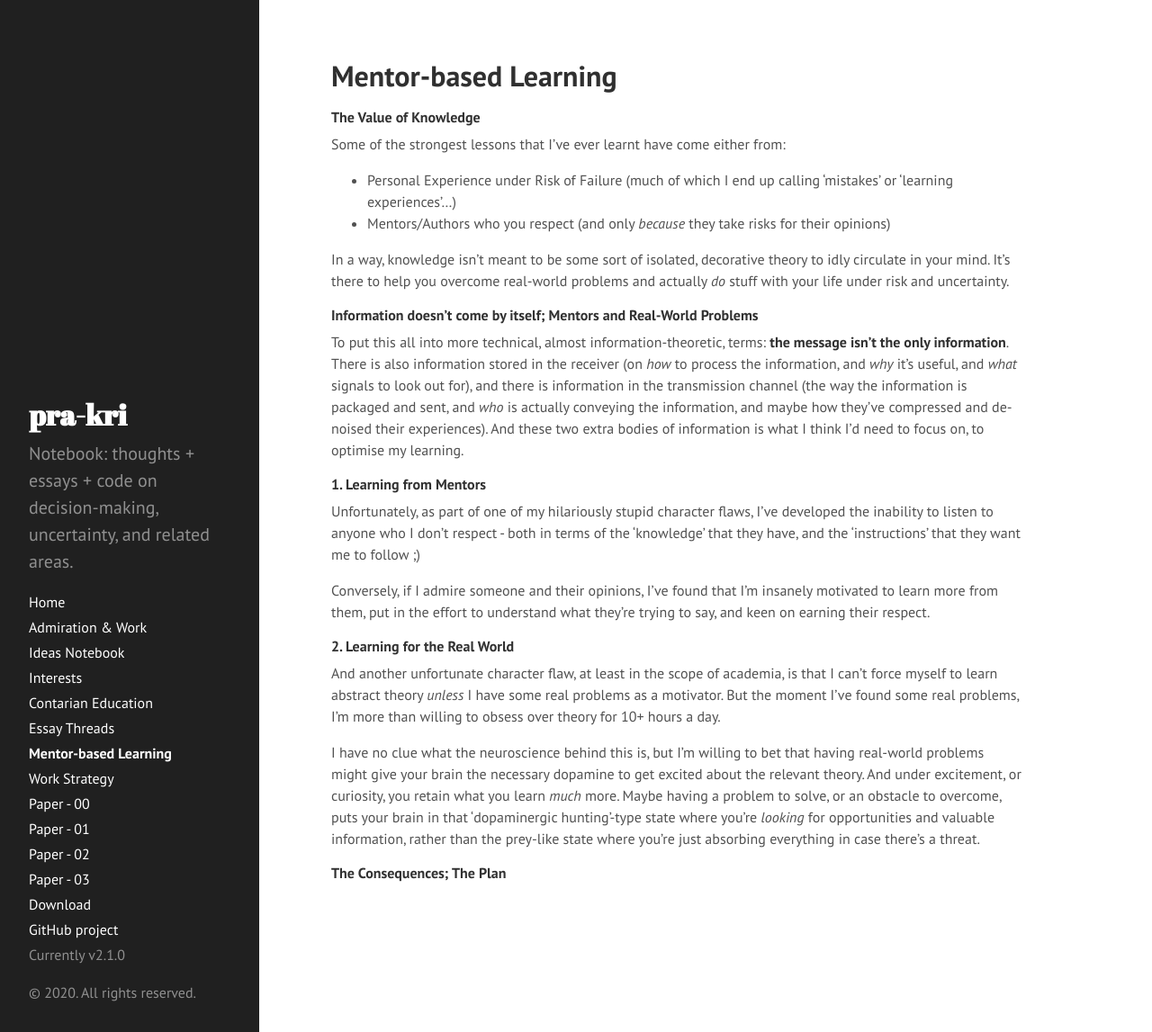
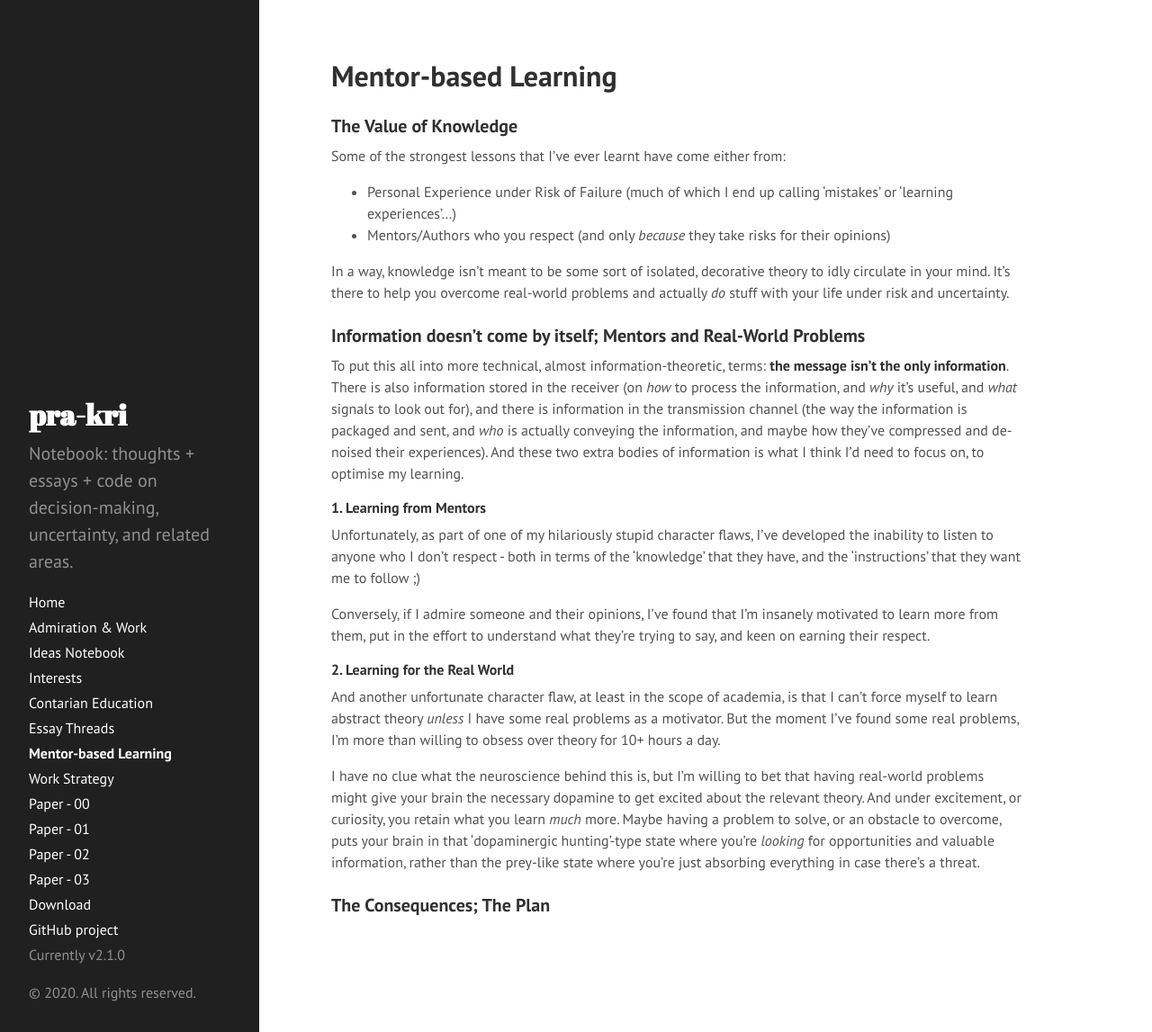
Before and after one commit to pra-kri/pra-kri.github.io, a Jekyll site: the page built from learning.md, in a window 1280 px wide and 1147 px high. Shown: the whole window at 90% size. Built offline with Jekyll 4.4.1, drawn with Linux system fonts in a browser that asks for light colours.

```diff
--- a/learning.md
+++ b/learning.md
@@ -3,7 +3,7 @@ layout: page
 title: Mentor-based Learning
 ---
 
-#### The Value of Knowledge
+### The Value of Knowledge
 Some of the strongest lessons that I've ever learnt have come either from:
   * Personal Experience under Risk of Failure (much of which I end up calling 'mistakes' or 'learning experiences'...)
   * Mentors/Authors who you respect (and only *because* they take risks for their opinions)
@@ -11,18 +11,18 @@ Some of the strongest lessons that I've ever learnt have come either from:
 In a way, knowledge isn't meant to be some sort of isolated, decorative theory to idly circulate in your mind. It's there to help you overcome real-world problems and actually *do* stuff with your life under risk and uncertainty.
 
 
-#### Information doesn't come by itself; Mentors and Real-World Problems
+### Information doesn't come by itself; Mentors and Real-World Problems
 To put this all into more technical, almost information-theoretic, terms: **the message isn't the only information**. There is also information stored in the receiver (on *how* to process the information, and *why* it's useful, and *what* signals to look out for), and there is information in the transmission channel (the way the information is packaged and sent, and *who* is actually conveying the information, and maybe how they've compressed and de-noised their experiences). And these two extra bodies of information is what I think I'd need to focus on, to optimise my learning.
 
-###### 1. Learning from Mentors
+##### 1. Learning from Mentors
 Unfortunately, as part of one of my hilariously stupid character flaws, I've developed the inability to listen to anyone who I don't respect - both in terms of the 'knowledge' that they have, and the 'instructions' that they want me to follow ;)
 
 Conversely, if I admire someone and their opinions, I've found that I'm insanely motivated to learn more from them, put in the effort to understand what they're trying to say, and keen on earning their respect.
 
-###### 2. Learning for the Real World
+##### 2. Learning for the Real World
 And another unfortunate character flaw, at least in the scope of academia, is that I can't force myself to learn abstract theory *unless* I have some real problems as a motivator. But the moment I've found some real problems, I'm more than willing to obsess over theory for 10+ hours a day.
 
 I have no clue what the neuroscience behind this is, but I'm willing to bet that having real-world problems might give your brain the necessary dopamine to get excited about the relevant theory. And under excitement, or curiosity, you retain what you learn *much* more. Maybe having a problem to solve, or an obstacle to overcome, puts your brain in that 'dopaminergic hunting'-type state where you're *looking* for opportunities and valuable information, rather than the prey-like state where you're just absorbing everything in case there's a threat.
 
 
-#### The Consequences; The Plan
+### The Consequences; The Plan
```
